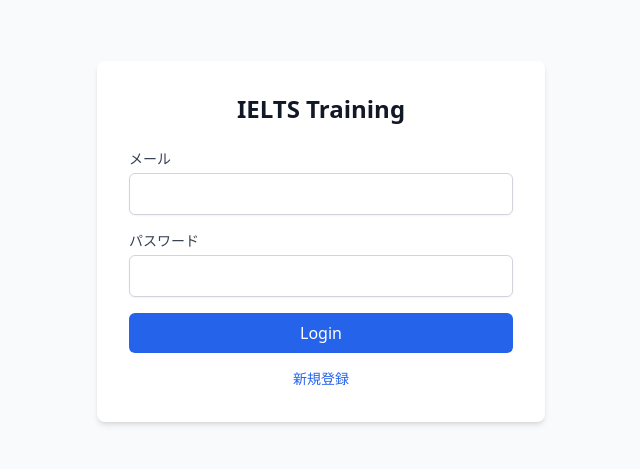
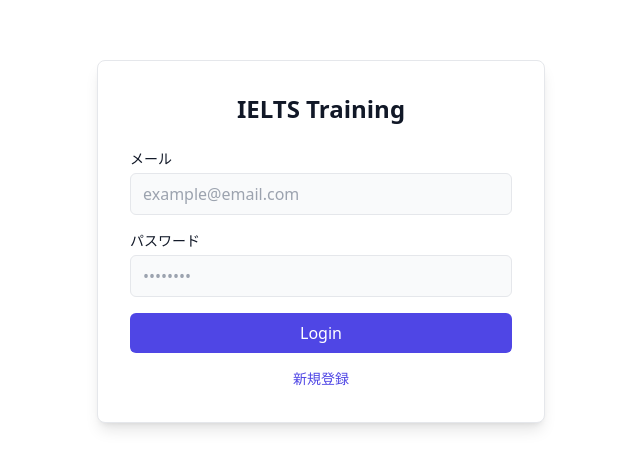
Before and after one commit to RikuTerayama/IELTS-Training, a Next.js app: page /login in a window 1280 px wide. Shown: the part 159-628 px from the top of the page, without its empty margins (319-959 px from the left). Built offline with nearby package versions, Linux system fonts and the light colour scheme; no server answers.

Commit message:
Update page.tsx

```diff
--- a/app/(auth)/login/page.tsx
+++ b/app/(auth)/login/page.tsx
@@ -216,14 +216,14 @@ export default function LoginPage() {
   };
 
   return (
-    <div className="flex min-h-screen items-center justify-center bg-gray-50">
-      <div className="w-full max-w-md rounded-lg bg-white p-8 shadow-md">
-        <h1 className="mb-6 text-center text-2xl font-bold text-gray-900">
+    <div className="flex min-h-screen items-center justify-center bg-bg">
+      <div className="w-full max-w-md rounded-lg bg-surface border border-border p-8 shadow-theme-lg">
+        <h1 className="mb-6 text-center text-2xl font-bold text-text">
           IELTS Training
         </h1>
         <form onSubmit={handleSubmit} className="space-y-4">
           <div>
-            <label htmlFor="email" className="block text-sm font-medium text-gray-700">
+            <label htmlFor="email" className="block text-sm font-medium text-text">
               メール
             </label>
             <input
@@ -233,11 +233,12 @@ export default function LoginPage() {
               onChange={(e) => setEmail(e.target.value)}
               autoComplete="email"
               required
-              className="mt-1 block w-full rounded-md border border-gray-300 px-3 py-2 shadow-sm focus:border-blue-500 focus:outline-none focus:ring-blue-500"
+              placeholder="example@email.com"
+              className="mt-1 block w-full rounded-md border border-border bg-surface-2 px-3 py-2 text-text placeholder:text-placeholder focus:border-primary focus:outline-none focus:ring-2 focus:ring-primary/20 transition-all duration-200"
             />
           </div>
           <div>
-            <label htmlFor="password" className="block text-sm font-medium text-gray-700">
+            <label htmlFor="password" className="block text-sm font-medium text-text">
               パスワード
             </label>
             <input
@@ -247,23 +248,24 @@ export default function LoginPage() {
               onChange={(e) => setPassword(e.target.value)}
               autoComplete={isSignUp ? "new-password" : "current-password"}
               required
-              className="mt-1 block w-full rounded-md border border-gray-300 px-3 py-2 shadow-sm focus:border-blue-500 focus:outline-none focus:ring-blue-500"
+              placeholder="••••••••"
+              className="mt-1 block w-full rounded-md border border-border bg-surface-2 px-3 py-2 text-text placeholder:text-placeholder focus:border-primary focus:outline-none focus:ring-2 focus:ring-primary/20 transition-all duration-200"
             />
           </div>
           {error && (
-            <div className="rounded-md bg-red-50 p-3 text-sm text-red-800">
+            <div className="rounded-md bg-danger/10 border border-danger/20 p-3 text-sm text-danger">
               {error}
             </div>
           )}
           {signUpSuccess && (
-            <div className="rounded-md bg-blue-50 p-3 text-sm text-blue-800">
+            <div className="rounded-md bg-success-bg/50 border border-success-border/50 p-3 text-sm text-success">
               <p className="mb-2">サインアップが完了しました！</p>
               <p className="mb-2">確認メールを送信しました。メールボックス（スパムフォルダも含む）を確認してください。</p>
               <button
                 type="button"
                 onClick={handleResendConfirmation}
                 disabled={resendingEmail}
-                className="text-blue-600 hover:text-blue-700 underline"
+                className="text-link hover:text-link-hover underline transition-colors duration-200 disabled:opacity-50 disabled:cursor-not-allowed"
               >
                 {resendingEmail ? '送信中...' : '確認メールを再送信'}
               </button>
@@ -272,14 +274,14 @@ export default function LoginPage() {
           <button
             type="submit"
             disabled={loading || signUpSuccess}
-            className="w-full rounded-md bg-blue-600 px-4 py-2 text-white hover:bg-blue-700 disabled:bg-gray-400"
+            className="w-full rounded-md bg-primary px-4 py-2 text-primary-foreground hover:bg-primary-hover disabled:bg-text-muted disabled:cursor-not-allowed transition-colors duration-200 focus-visible:outline-2 focus-visible:outline-offset-2 focus-visible:outline-focus-ring"
           >
             {loading ? '処理中...' : isSignUp ? 'Sign Up' : 'Login'}
           </button>
           <button
             type="button"
             onClick={() => setIsSignUp(!isSignUp)}
-            className="w-full text-sm text-blue-600 hover:text-blue-700"
+            className="w-full text-sm text-link hover:text-link-hover transition-colors duration-200"
           >
             {isSignUp ? '既にアカウントをお持ちですか？' : '新規登録'}
           </button>
```
